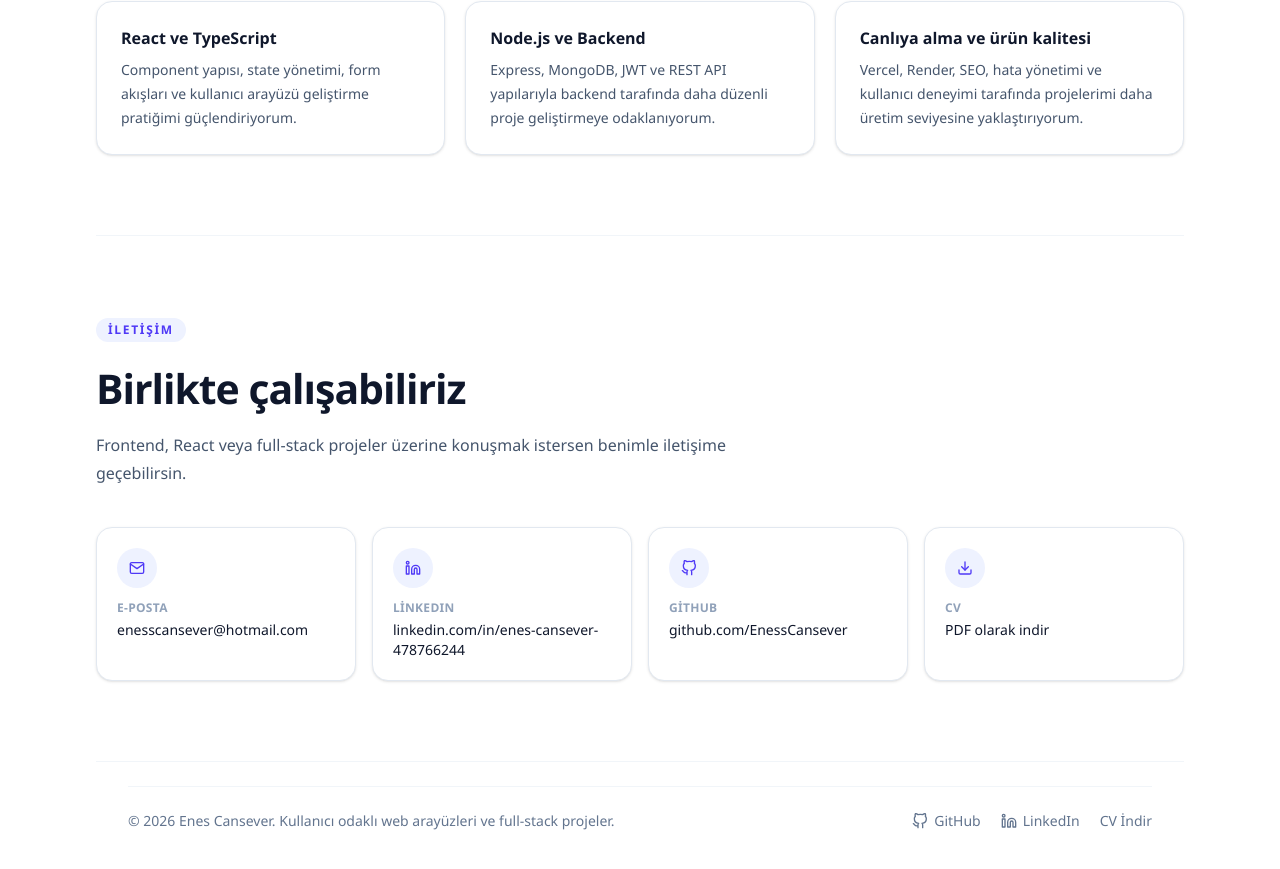
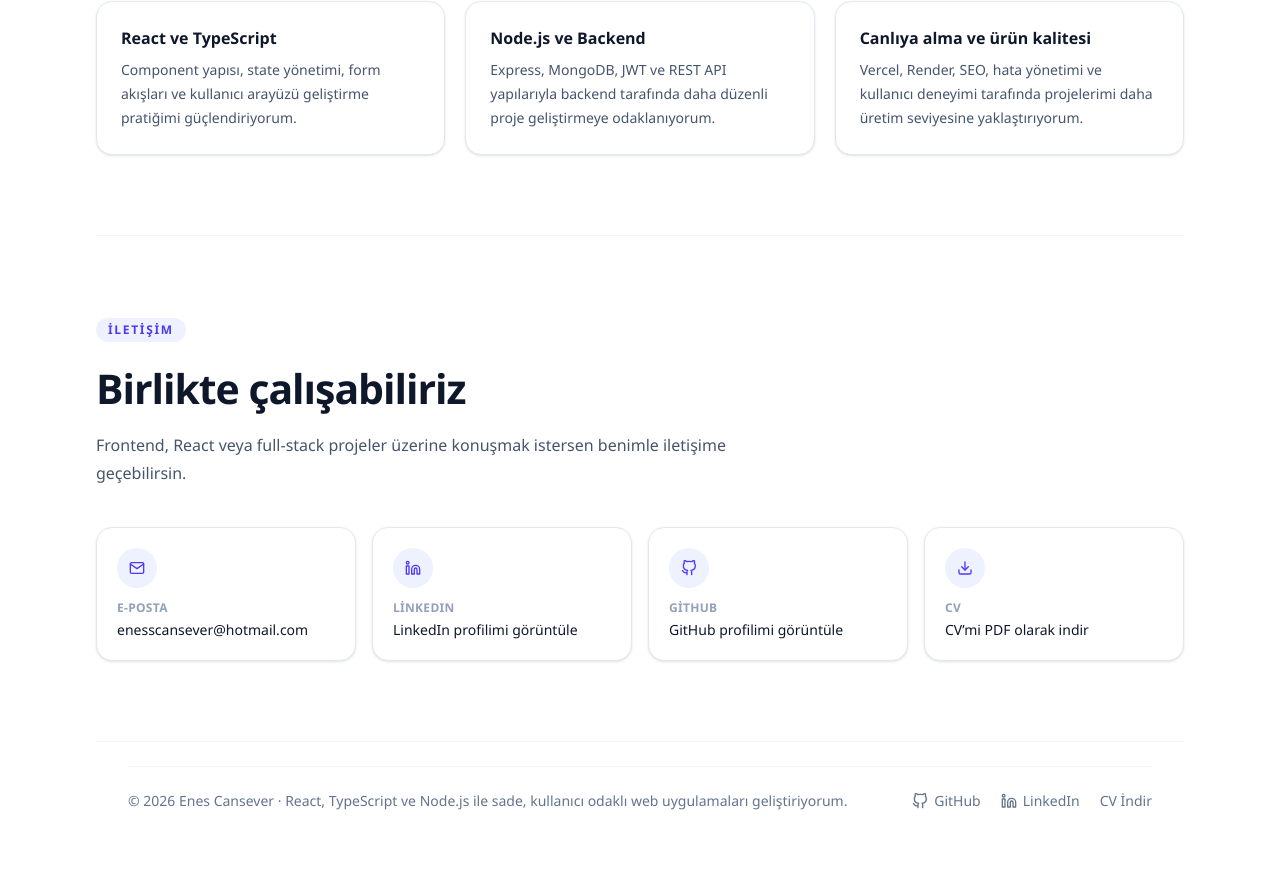
Before and after one commit to EnessCansever/enes-portfolio, a React (Vite) app: page / in a window 1280 px wide. Shown: the part 4475-5344 px from the top of the page. Built offline with nearby package versions, Linux system fonts and the light colour scheme.

Commit message:
style: polish contact and footer copy

```diff
--- a/src/components/Contact.tsx
+++ b/src/components/Contact.tsx
@@ -8,6 +8,11 @@ const iconByLabel: Record<string, IconType> = {
   'E-posta': FiMail,
   LinkedIn: FiLinkedin,
   GitHub: FiGithub,
+}
+
+const displayTextByLabel: Record<string, string> = {
+  LinkedIn: 'LinkedIn profilimi görüntüle',
+  GitHub: 'GitHub profilimi görüntüle',
 }
 
 export function Contact() {
@@ -35,7 +40,9 @@ export function Contact() {
               </span>
               <div>
                 <p className="text-xs font-semibold uppercase tracking-wide text-slate-400">{item.label}</p>
-                <p className="mt-1 text-sm font-medium text-slate-900">{item.value}</p>
+                <p className="mt-1 text-sm font-medium text-slate-900">
+                  {displayTextByLabel[item.label] ?? item.value}
+                </p>
               </div>
             </a>
           )
@@ -51,7 +58,7 @@ export function Contact() {
           </span>
           <div>
             <p className="text-xs font-semibold uppercase tracking-wide text-slate-400">CV</p>
-            <p className="mt-1 text-sm font-medium text-slate-900">PDF olarak indir</p>
+            <p className="mt-1 text-sm font-medium text-slate-900">CV’mi PDF olarak indir</p>
           </div>
         </a>
       </div>
--- a/src/components/Footer.tsx
+++ b/src/components/Footer.tsx
@@ -9,7 +9,7 @@ export function Footer() {
   return (
     <footer className="app-container pb-10 pt-6 sm:pb-12">
       <div className="flex flex-col gap-4 border-t border-slate-100 pt-6 text-sm text-slate-500 sm:flex-row sm:items-center sm:justify-between">
-        <p>© 2026 Enes Cansever. Kullanıcı odaklı web arayüzleri ve full-stack projeler.</p>
+        <p>© 2026 Enes Cansever · React, TypeScript ve Node.js ile sade, kullanıcı odaklı web uygulamaları geliştiriyorum.</p>
         <div className="flex items-center gap-5">
           <a
             href={githubHref}
```
